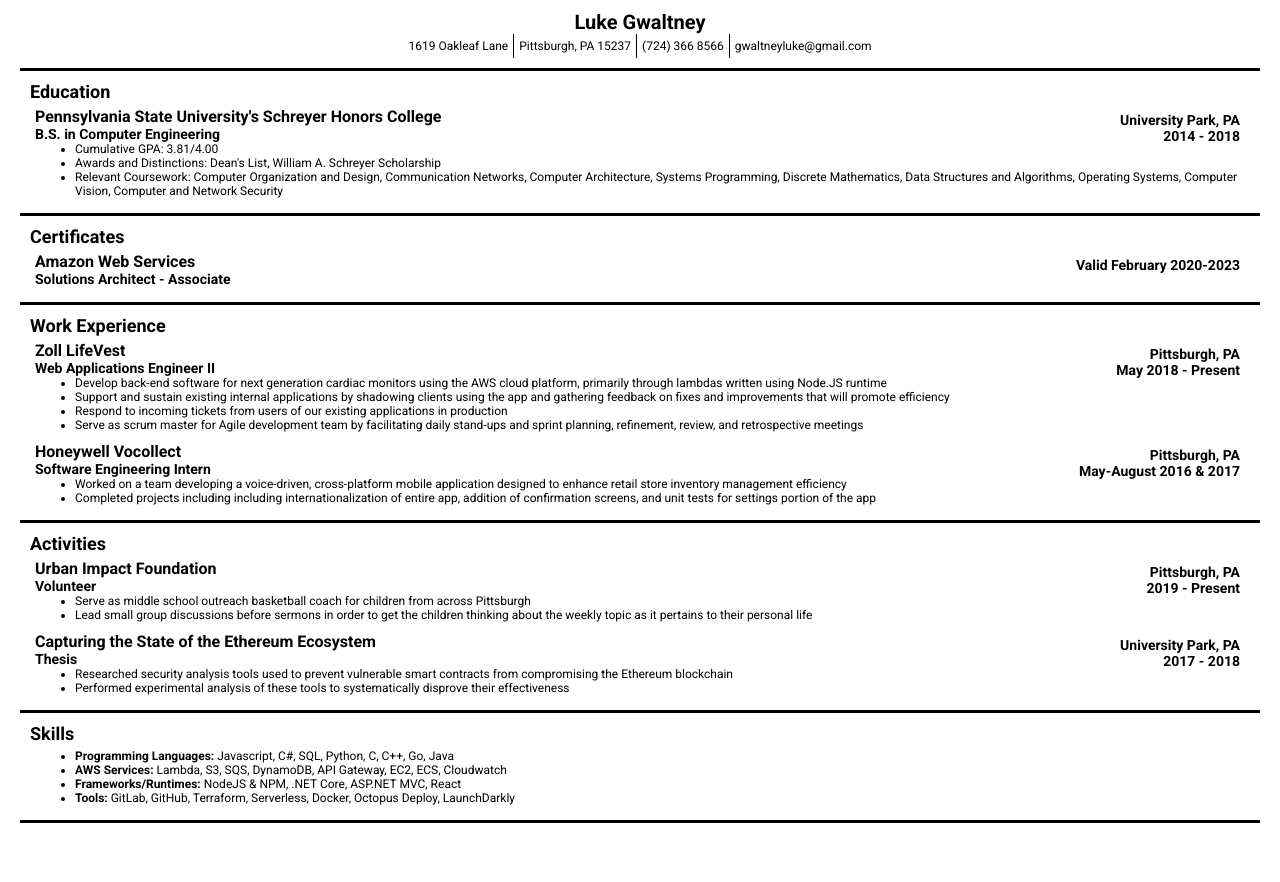
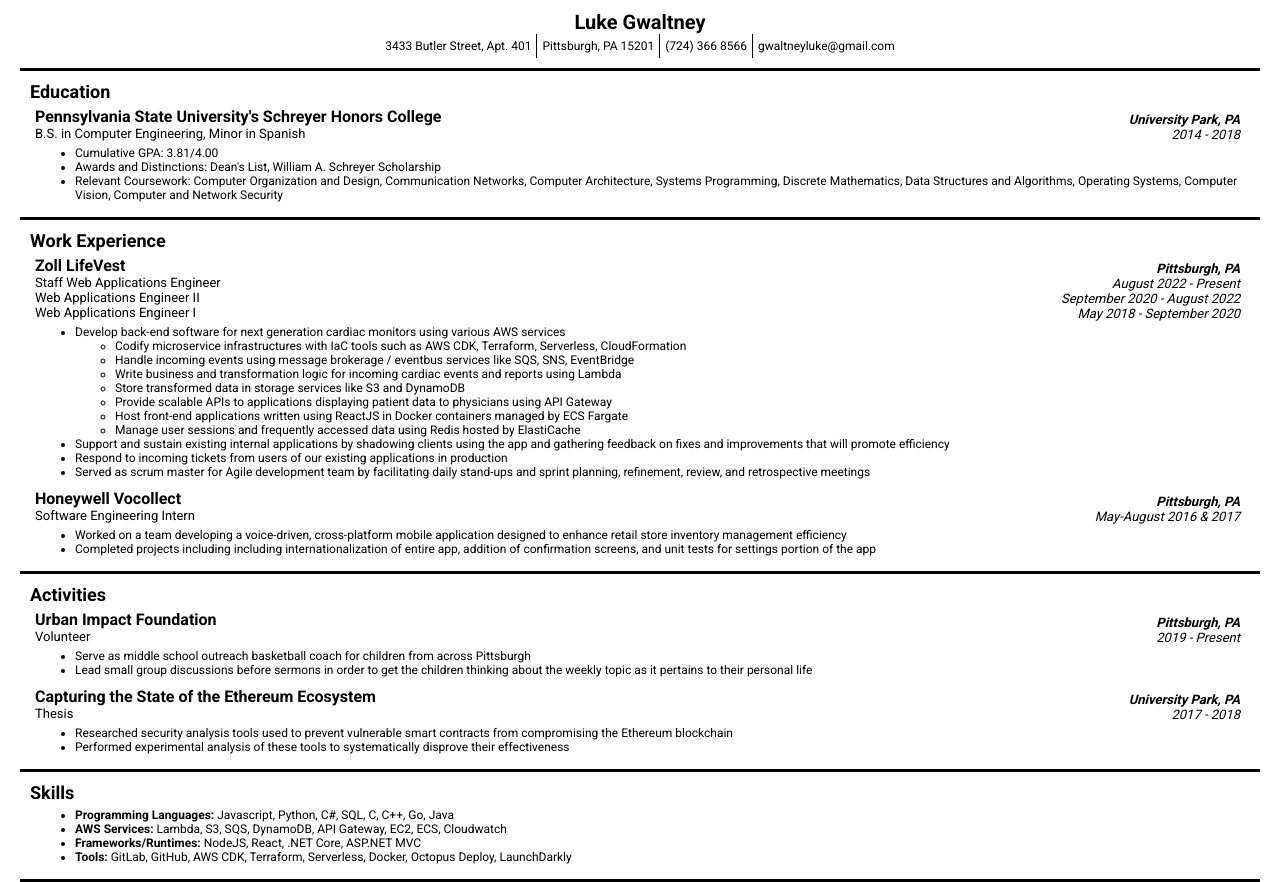
Before and after one commit to gwaltneyluke/resume-webpage, a plain HTML site: page src/index.html in a window 1280 px wide. Before the commit the page ends 823 px from the top, so only its background shows below. Drawn offline with Linux system fonts and the light colour scheme.

Commit message:
feat: updates to zoll section, space for header

```diff
--- a/src/index.css
+++ b/src/index.css
@@ -33,6 +33,10 @@
   position: relative;
 }
 
+.experience-type-entry-header {
+  padding-bottom: 5px;
+}
+
 .experience-type-entry-setting {
   padding: 10px;
   position: absolute;
@@ -58,11 +62,20 @@
 }
 
 h4 {
-  font-size: 14px;
+  font-size: 13px;
+  font-weight: normal;
 }
 
 h5 {
-  font-size: 14px;
+  font-size: 13px;
+  font-style: italic;
+  font-weight: bold;
+}
+
+h6 {
+  font-size: 13px;
+  font-style: italic;
+  font-weight: normal;
 }
 
 li, td {
--- a/src/index.html
+++ b/src/index.html
@@ -12,8 +12,8 @@
         <h1 class='header-name'>Luke Gwaltney</h1>
         <table class='header-detail-table'>
           <tr class='header-detail-row'>
-            <td>1619 Oakleaf Lane</td>
-            <td>Pittsburgh, PA 15237</td>
+            <td>3433 Butler Street, Apt. 401</td>
+            <td>Pittsburgh, PA 15201</td>
             <td>(724) 366 8566</td>
             <td>gwaltneyluke@gmail.com</td>
           </tr>
@@ -22,11 +22,13 @@
       <div id='education' class='experience-type-section'>
         <h2>Education</h2>
         <div id='education-entry-1' class='experience-type-entry'>
+          <div class="experience-type-entry-header">
             <h3>Pennsylvania State University's Schreyer Honors College</h3>
-          <h4>B.S. in Computer Engineering</h4>
+            <h4>B.S. in Computer Engineering, Minor in Spanish</h4>
             <div class='experience-type-entry-setting'>
               <h5>University Park, PA</h5>
-            <h5>2014 - 2018</h5>
+              <h6>2014 - 2018</h6>
+            </div>
           </div>
           <ul>
             <li>Cumulative GPA: 3.81/4.00</li>
@@ -36,17 +38,20 @@
           </ul>
         </div>
         <!-- <div id='education-entry-2' class='experience-type-entry'>
+          <div class="experience-type-entry-header">
             <h3>North Allegheny High School</h3>
             <h4>High School Diploma</h4>
             <div class='experience-type-entry-setting'>
               <h5>Wexford, PA</h5>
               <h5>2010 - 2014</h5>
             </div>
+          </div>
         </div> -->
       </div>
-       <div id='certificates' class='experience-type-section'>
+      <!-- <div id='certificates' class='experience-type-section'>
         <h2>Certificates</h2>
         <div id='certificates-entry-1' class='experience-type-entry'>
+          <div class="experience-type-entry-header">
             <h3>Amazon Web Services</h3>
             <h4>Solutions Architect - Associate</h4>
             <div class='experience-type-entry-setting'>
@@ -54,29 +59,47 @@
             </div>
           </div>
         </div>
+      </div> -->
       <div id='work-experience' class='experience-type-section'>
         <h2>Work Experience</h2>
         <div id='work-experience-entry-1' class='experience-type-entry'>
+          <div class="experience-type-entry-header">
             <h3>Zoll LifeVest</h3>
+            <h4>Staff Web Applications Engineer</h4>
             <h4>Web Applications Engineer II</h4>
+            <h4>Web Applications Engineer I</h4>
             <div class='experience-type-entry-setting'>
               <h5>Pittsburgh, PA</h5>
-            <h5>May 2018 - Present</h5>
+              <h6>August 2022 - Present</h6>
+              <h6>September 2020 - August 2022</h6>
+              <h6>May 2018 - September 2020</h6>
+            </div>
           </div>
           <ul>
-            <li>Develop back-end software for next generation cardiac monitors using the AWS cloud platform, primarily through lambdas written using Node.JS runtime</li>
+            <li>Develop back-end software for next generation cardiac monitors using various AWS services</li>
+            <ul>
+              <li>Codify microservice infrastructures with IaC tools such as AWS CDK, Terraform, Serverless, CloudFormation</li>
+              <li>Handle incoming events using message brokerage / eventbus services like SQS, SNS, EventBridge</li>
+              <li>Write business and transformation logic for incoming cardiac events and reports using Lambda</li>
+              <li>Store transformed data in storage services like S3 and DynamoDB</li>
+              <li>Provide scalable APIs to applications displaying patient data to physicians using API Gateway</li>
+              <li>Host front-end applications written using ReactJS in Docker containers managed by ECS Fargate</li>
+              <li>Manage user sessions and frequently accessed data using Redis hosted by ElastiCache</li>
+            </ul>
             <li>Support and sustain existing internal applications by shadowing clients using the app and gathering feedback on fixes and improvements that will promote efficiency</li>
             <li>Respond to incoming tickets from users of our existing applications in production</li>
-            <li>Serve as scrum master for Agile development team by facilitating daily stand-ups and sprint
+            <li>Served as scrum master for Agile development team by facilitating daily stand-ups and sprint
     planning, refinement, review, and retrospective meetings</li>
           </ul>
         </div>
         <div id='work-experience-entry-1' class='experience-type-entry'>
+          <div class="experience-type-entry-header">
             <h3>Honeywell Vocollect</h3>
             <h4>Software Engineering Intern</h4>
             <div class='experience-type-entry-setting'>
               <h5>Pittsburgh, PA</h5>
-            <h5>May-August 2016 & 2017</h5>
+              <h6>May-August 2016 & 2017</h6>
+            </div>
           </div>
           <ul>
             <li>Worked on a team developing a voice-driven, cross-platform mobile application designed to enhance retail store inventory management efficiency</li>
@@ -87,11 +110,13 @@
       <div id='activities' class='experience-type-section'>
         <h2>Activities</h2>
         <div id='activities-entry-1' class='experience-type-entry'>
+          <div class="experience-type-entry-header">
             <h3>Urban Impact Foundation</h3>
             <h4>Volunteer</h4>
             <div class='experience-type-entry-setting'>
               <h5>Pittsburgh, PA</h5>
-            <h5>2019 - Present</h5>
+              <h6>2019 - Present</h6>
+            </div>
           </div>
           <ul>
             <li>Serve as middle school outreach basketball coach for children from across Pittsburgh</li>
@@ -100,11 +125,13 @@
           </ul>
         </div>
         <div id='activities-entry-2' class='experience-type-entry'>
+          <div class="experience-type-entry-header">
             <h3>Capturing the State of the Ethereum Ecosystem</h3>
             <h4>Thesis</h4>
             <div class='experience-type-entry-setting'>
               <h5>University Park, PA</h5>
-            <h5>2017 - 2018</h5>
+              <h6>2017 - 2018</h6>
+            </div>
           </div>
           <ul>
             <li>Researched security analysis tools used to prevent vulnerable smart contracts from compromising the Ethereum blockchain</li>
@@ -112,11 +139,13 @@
           </ul>
         </div>
         <!-- <div id='activities-entry-3' class='experience-type-entry'>
+          <div class="experience-type-entry-header">
             <h3>Penn State THON</h3>
             <h4>Dancer Relations Committee Member</h4>
             <div class='experience-type-entry-setting'>
               <h5>University Park, PA</h5>
-            <h5>2016 - 2017</h5>
+              <h6>2016 - 2017</h6>
+            </div>
           </div>
           <ul>
             <li>Participated in year-long awareness and fundraising efforts to support those impacted by childhood cancer, culminating in an annual dance marathon in February</li>
@@ -130,7 +159,7 @@
           <ul>
             <li>
               <label class='skill-category'>Programming Languages:</label>
-              <text class='skill-category-list'>Javascript, C#, SQL, Python, C, C++, Go, Java</text>
+              <text class='skill-category-list'>Javascript, Python, C#, SQL, C, C++, Go, Java</text>
 
             </li>
             <li>
@@ -139,11 +168,11 @@
             </li>
             <li>
               <label class='skill-category'>Frameworks/Runtimes:</label>
-              <text class='skill-category-list'>NodeJS & NPM, .NET Core, ASP.NET MVC, React</text>
+              <text class='skill-category-list'>NodeJS, React, .NET Core, ASP.NET MVC</text>
             </li>
             <li>
               <label class='skill-category'>Tools:</label>
-              <text class='skill-category-list'>GitLab, GitHub, Terraform, Serverless, Docker, Octopus Deploy, LaunchDarkly</text>
+              <text class='skill-category-list'>GitLab, GitHub, AWS CDK, Terraform, Serverless, Docker, Octopus Deploy, LaunchDarkly</text>
             </li>
           </ul>
         </div>
```
Lines whose indentation alone changed are shown as unchanged.
